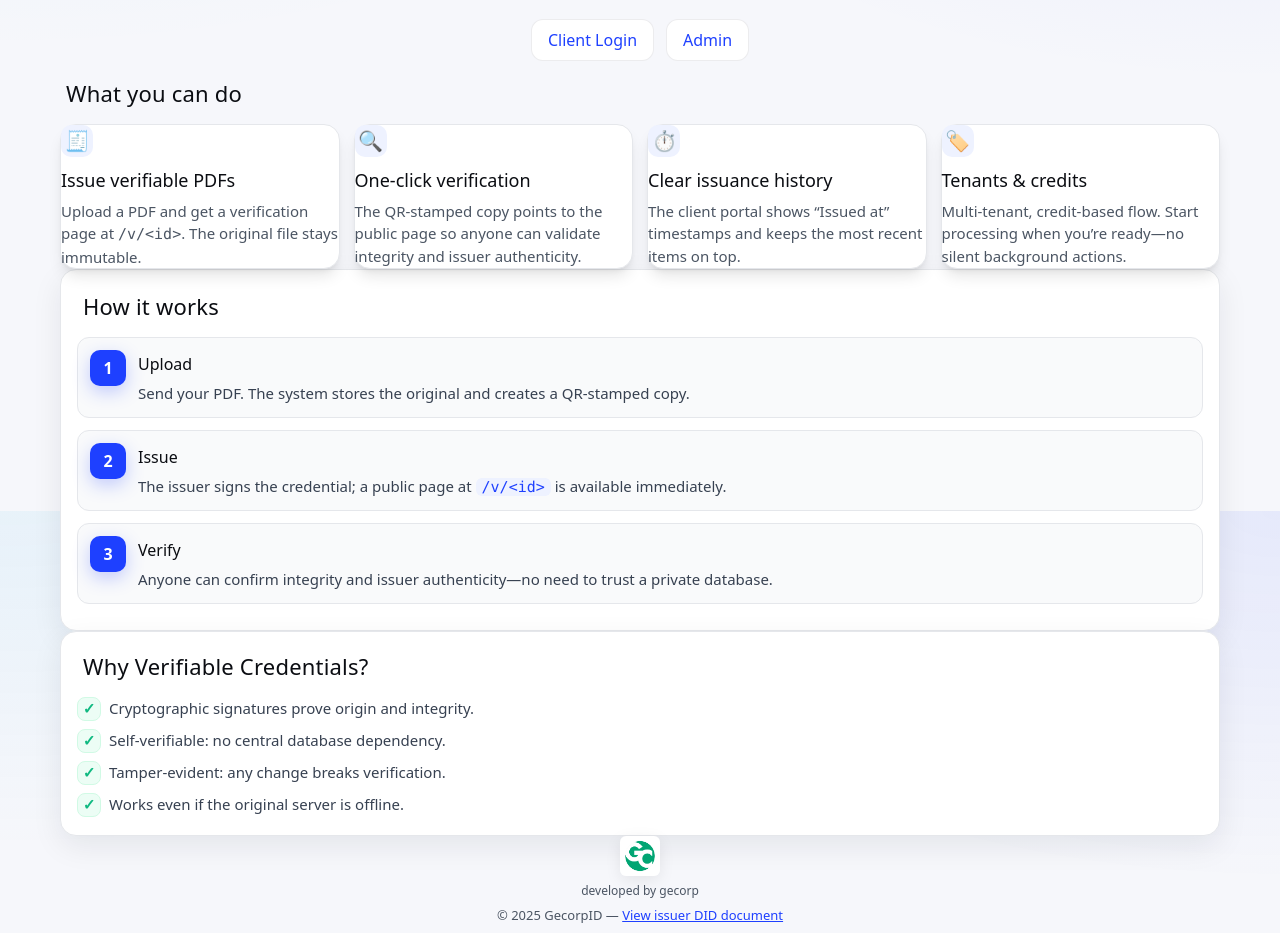
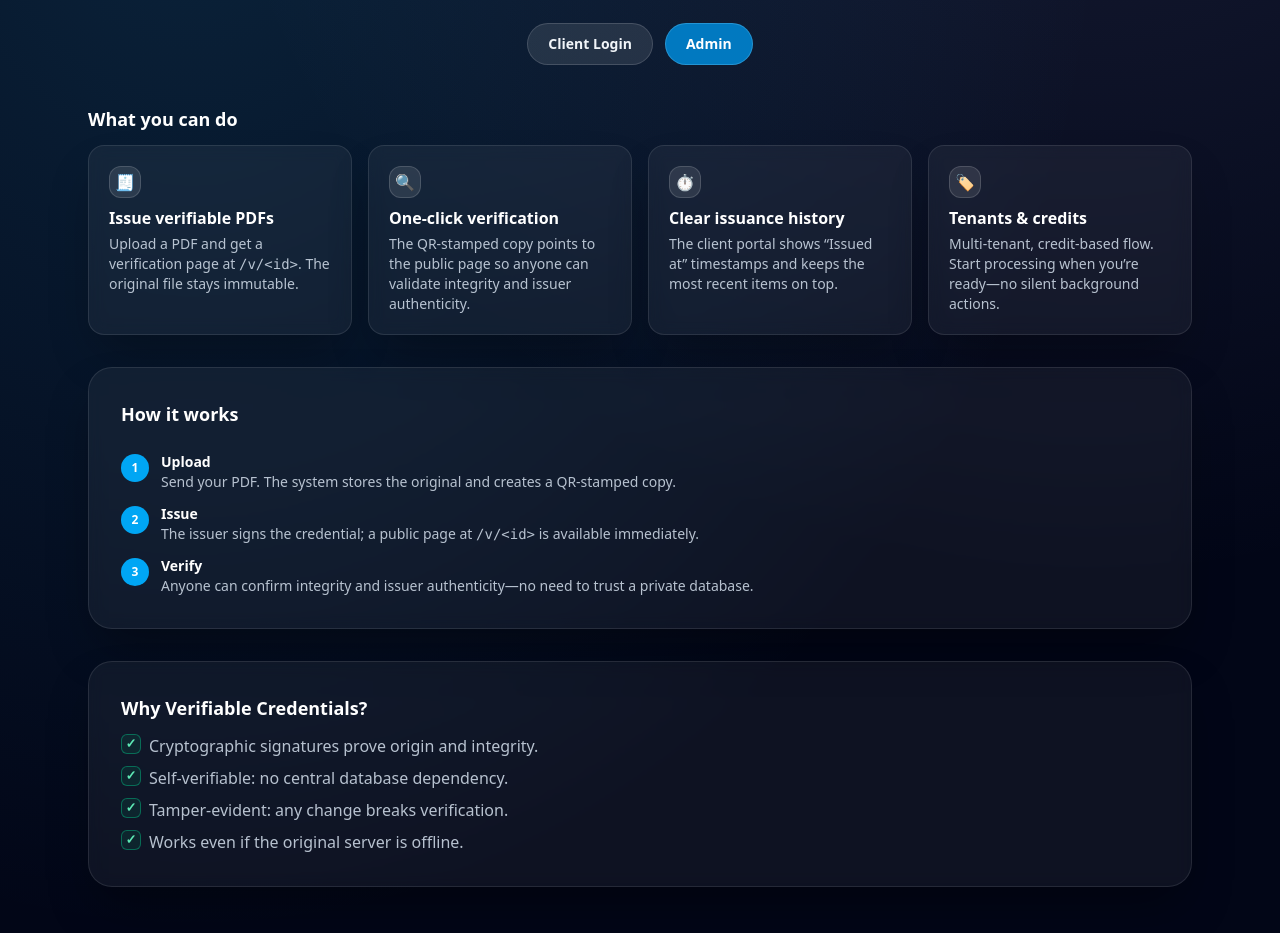
Before and after one commit to nahuelaquiles/gecorpid-vc, a Next.js app: page / in a window 1280 px wide. Shown: the part 289-1222 px from the top of the page. Built offline with nearby package versions, Linux system fonts and the light colour scheme.

Commit message:
Update page.tsx

```diff
--- a/src/app/page.tsx
+++ b/src/app/page.tsx
@@ -1,148 +1,192 @@
 "use client";
 
 import Link from "next/link";
-import { useEffect, useState } from "react";
+import { useState } from "react";
 
 /**
- * Landing page — fuerza tema CLARO en <html> y <body>.
- * - Fondo gris muy claro (no blanco puro)
- * - Mayor contraste en "How it works"
- * - Look más profesional/tech
+ * Landing (dark gradient + glassmorphism) a juego con el área de cliente.
+ * - Fondo: bg-slate-950 + capas radiales (como cliente)
+ * - Tarjetas: border white/10 + bg white/5 + blur/shadow
+ * - Tipografía clara con buen contraste
  */
 export default function Home() {
   const year = new Date().getFullYear();
   const [logoOk, setLogoOk] = useState(true);
   const [heroLogoOk, setHeroLogoOk] = useState(true);
 
-  // Activa tema claro a nivel global SOLO en esta página
-  useEffect(() => {
-    document.documentElement.classList.add("theme-light");
-    document.body.classList.add("theme-light");
-    return () => {
-      document.documentElement.classList.remove("theme-light");
-      document.body.classList.remove("theme-light");
-    };
-  }, []);
+  return (
+    <div className="relative min-h-screen overflow-hidden bg-slate-950 text-slate-100">
+      {/* Degradado radial idéntico al cliente */}
+      <div
+        className="pointer-events-none absolute inset-0 bg-[radial-gradient(130%_140%_at_15%_10%,rgba(56,189,248,0.16),transparent_55%),radial-gradient(120%_120%_at_85%_-10%,rgba(165,180,252,0.14),transparent_60%),linear-gradient(180deg,#020617,rgba(2,6,23,0.92))]"
+        aria-hidden
+      />
 
-  return (
-    <main className="wrap">
       {/* HERO */}
-      <section className="heroSection" aria-labelledby="hero-title">
+      <header className="relative mx-auto max-w-6xl px-6 pt-20 pb-10 text-center">
         {heroLogoOk && (
-          <div className="heroLogoWrap">
           <img
             src="/gecorpid_logo.png"
             alt="GecorpID"
-              width={160}
-              height={160}
-              className="heroLogo"
+            className="mx-auto mb-4 h-28 w-auto"
             loading="eager"
             decoding="async"
             onError={() => setHeroLogoOk(false)}
           />
-          </div>
         )}
+        <h1 className="text-4xl font-semibold tracking-tight text-white md:text-5xl">GecorpID</h1>
+        <p className="mx-auto mt-2 max-w-xl text-base text-slate-300/90">
+          Verifiable PDFs, made simple.
+        </p>
 
-        <h1 id="hero-title" className="title">GecorpID</h1>
-        <p className="subtitle">Verifiable PDFs, made simple.</p>
-        <div className="cta">
-          <Link href="/login" className="btn btnPrimary" aria-label="Go to Client Login">
+        <div className="mt-6 flex flex-wrap justify-center gap-3">
+          <Link
+            href="/login"
+            className="inline-flex items-center gap-2 rounded-full border border-white/15 bg-white/10 px-5 py-2.5 text-sm font-semibold text-slate-100 transition hover:border-white/25 hover:bg-white/20"
+            aria-label="Go to Client Login"
+          >
             Client Login
           </Link>
-          <Link href="/admin" className="btn btnSecondary" aria-label="Go to Admin area">
+          <Link
+            href="/admin"
+            className="inline-flex items-center gap-2 rounded-full border border-sky-300/30 bg-sky-600/90 px-5 py-2.5 text-sm font-semibold text-white transition hover:bg-sky-500"
+            aria-label="Go to Admin area"
+          >
             Admin
           </Link>
         </div>
-      </section>
+      </header>
 
-      {/* FEATURES */}
-      <section className="features" aria-labelledby="features-title">
-        <h2 id="features-title" className="sectionTitle">What you can do</h2>
-        <div className="grid">
-          <article className="card featureCard">
-            <div className="icon" aria-hidden>🧾</div>
-            <h3>Issue verifiable PDFs</h3>
-            <p>
-              Upload a PDF and get a verification page at <code>/v/&lt;id&gt;</code>. The original file
-              stays immutable.
+      {/* CONTENIDO */}
+      <main className="relative mx-auto max-w-6xl px-6 pb-20">
+        {/* WHAT YOU CAN DO */}
+        <section aria-labelledby="features-title">
+          <h2 id="features-title" className="mb-3 text-lg font-semibold text-white">
+            What you can do
+          </h2>
+          <div className="grid gap-4 sm:grid-cols-2 lg:grid-cols-4">
+            <article className="rounded-2xl border border-white/10 bg-white/5 p-5 shadow-2xl shadow-black/30 backdrop-blur">
+              <div className="mb-2 inline-flex h-8 w-8 items-center justify-center rounded-xl border border-white/15 bg-white/10 text-sky-300">
+                🧾
+              </div>
+              <h3 className="text-base font-semibold text-white">Issue verifiable PDFs</h3>
+              <p className="mt-1 text-sm text-slate-300/90">
+                Upload a PDF and get a verification page at <code className="font-mono">/v/&lt;id&gt;</code>.
+                The original file stays immutable.
               </p>
             </article>
 
-          <article className="card featureCard">
-            <div className="icon" aria-hidden>🔍</div>
-            <h3>One-click verification</h3>
-            <p>
+            <article className="rounded-2xl border border-white/10 bg-white/5 p-5 shadow-2xl shadow-black/30 backdrop-blur">
+              <div className="mb-2 inline-flex h-8 w-8 items-center justify-center rounded-xl border border-white/15 bg-white/10 text-indigo-300">
+                🔍
+              </div>
+              <h3 className="text-base font-semibold text-white">One-click verification</h3>
+              <p className="mt-1 text-sm text-slate-300/90">
                 The QR-stamped copy points to the public page so anyone can validate integrity and issuer authenticity.
               </p>
             </article>
 
-          <article className="card featureCard">
-            <div className="icon" aria-hidden>⏱️</div>
-            <h3>Clear issuance history</h3>
-            <p>
+            <article className="rounded-2xl border border-white/10 bg-white/5 p-5 shadow-2xl shadow-black/30 backdrop-blur">
+              <div className="mb-2 inline-flex h-8 w-8 items-center justify-center rounded-xl border border-white/15 bg-white/10 text-fuchsia-300">
+                ⏱️
+              </div>
+              <h3 className="text-base font-semibold text-white">Clear issuance history</h3>
+              <p className="mt-1 text-sm text-slate-300/90">
                 The client portal shows “Issued at” timestamps and keeps the most recent items on top.
               </p>
             </article>
 
-          <article className="card featureCard">
-            <div className="icon" aria-hidden>🏷️</div>
-            <h3>Tenants &amp; credits</h3>
-            <p>
+            <article className="rounded-2xl border border-white/10 bg-white/5 p-5 shadow-2xl shadow-black/30 backdrop-blur">
+              <div className="mb-2 inline-flex h-8 w-8 items-center justify-center rounded-xl border border-white/15 bg-white/10 text-amber-300">
+                🏷️
+              </div>
+              <h3 className="text-base font-semibold text-white">Tenants &amp; credits</h3>
+              <p className="mt-1 text-sm text-slate-300/90">
                 Multi-tenant, credit-based flow. Start processing when you’re ready—no silent background actions.
               </p>
             </article>
           </div>
         </section>
 
-      {/* HOW IT WORKS */}
-      <section className="how" aria-labelledby="how-title">
-        <h2 id="how-title" className="sectionTitle">How it works</h2>
-        <ol className="steps">
-          <li className="step">
-            <span className="num">1</span>
+        {/* HOW IT WORKS (alto contraste en oscuro) */}
+        <section className="mt-8 grid gap-6 rounded-3xl border border-white/10 bg-white/5 p-8 shadow-2xl shadow-black/40 backdrop-blur">
+          <h2 className="text-lg font-semibold text-white">How it works</h2>
+          <ol className="grid gap-3">
+            <li className="flex items-start gap-3">
+              <span className="mt-0.5 inline-flex h-7 w-7 items-center justify-center rounded-full bg-sky-500 text-xs font-semibold text-white">
+                1
+              </span>
               <div>
-              <h4>Upload</h4>
-              <p>Send your PDF. The system stores the original and creates a QR-stamped copy.</p>
-            </div>
-          </li>
-          <li className="step">
-            <span className="num">2</span>
-            <div>
-              <h4>Issue</h4>
-              <p>
-                The issuer signs the credential; a public page at <code>/v/&lt;id&gt;</code> is available immediately.
+                <h4 className="text-sm font-semibold text-white">Upload</h4>
+                <p className="text-sm text-slate-300/90">
+                  Send your PDF. The system stores the original and creates a QR-stamped copy.
                 </p>
               </div>
             </li>
-          <li className="step">
-            <span className="num">3</span>
+            <li className="flex items-start gap-3">
+              <span className="mt-0.5 inline-flex h-7 w-7 items-center justify-center rounded-full bg-sky-500 text-xs font-semibold text-white">
+                2
+              </span>
               <div>
-              <h4>Verify</h4>
-              <p>Anyone can confirm integrity and issuer authenticity—no need to trust a private database.</p>
+                <h4 className="text-sm font-semibold text-white">Issue</h4>
+                <p className="text-sm text-slate-300/90">
+                  The issuer signs the credential; a public page at <code className="font-mono">/v/&lt;id&gt;</code> is available immediately.
+                </p>
+              </div>
+            </li>
+            <li className="flex items-start gap-3">
+              <span className="mt-0.5 inline-flex h-7 w-7 items-center justify-center rounded-full bg-sky-500 text-xs font-semibold text-white">
+                3
+              </span>
+              <div>
+                <h4 className="text-sm font-semibold text-white">Verify</h4>
+                <p className="text-sm text-slate-300/90">
+                  Anyone can confirm integrity and issuer authenticity—no need to trust a private database.
+                </p>
               </div>
             </li>
           </ol>
         </section>
 
         {/* WHY VCs */}
-      <section className="why" aria-labelledby="why-title">
-        <h2 id="why-title" className="sectionTitle">Why Verifiable Credentials?</h2>
-        <ul className="bullets">
-          <li><span className="check">✓</span> Cryptographic signatures prove origin and integrity.</li>
-          <li><span className="check">✓</span> Self-verifiable: no central database dependency.</li>
-          <li><span className="check">✓</span> Tamper-evident: any change breaks verification.</li>
-          <li><span className="check">✓</span> Works even if the original server is offline.</li>
+        <section className="mt-8 rounded-3xl border border-white/10 bg-white/5 p-8 shadow-2xl shadow-black/40 backdrop-blur">
+          <h2 className="text-lg font-semibold text-white">Why Verifiable Credentials?</h2>
+          <ul className="mt-3 grid gap-2 text-slate-300/90">
+            <li className="flex items-start gap-2">
+              <span className="inline-flex h-5 w-5 items-center justify-center rounded-md border border-emerald-400/40 bg-emerald-500/10 text-[13px] font-bold text-emerald-300">
+                ✓
+              </span>
+              Cryptographic signatures prove origin and integrity.
+            </li>
+            <li className="flex items-start gap-2">
+              <span className="inline-flex h-5 w-5 items-center justify-center rounded-md border border-emerald-400/40 bg-emerald-500/10 text-[13px] font-bold text-emerald-300">
+                ✓
+              </span>
+              Self-verifiable: no central database dependency.
+            </li>
+            <li className="flex items-start gap-2">
+              <span className="inline-flex h-5 w-5 items-center justify-center rounded-md border border-emerald-400/40 bg-emerald-500/10 text-[13px] font-bold text-emerald-300">
+                ✓
+              </span>
+              Tamper-evident: any change breaks verification.
+            </li>
+            <li className="flex items-start gap-2">
+              <span className="inline-flex h-5 w-5 items-center justify-center rounded-md border border-emerald-400/40 bg-emerald-500/10 text-[13px] font-bold text-emerald-300">
+                ✓
+              </span>
+              Works even if the original server is offline.
+            </li>
           </ul>
         </section>
 
-      {/* BRAND */}
-      <div className="brand brandBottom">
+        {/* BRAND / FOOTER */}
+        <div className="mt-12 flex flex-col items-center gap-2">
           <a
             href="https://www.gecorp.com.ar"
             target="_blank"
             rel="noopener noreferrer"
             aria-label="Open GECORP website"
-          className="logoLink"
+            className="inline-flex items-center"
           >
             {logoOk ? (
               <img
@@ -150,152 +194,30 @@ export default function Home() {
                 alt="GECORP"
                 width={40}
                 height={40}
-              className="logoImg"
+                className="h-10 w-10 rounded-md shadow-lg shadow-black/30"
                 loading="eager"
                 decoding="async"
                 onError={() => setLogoOk(false)}
               />
             ) : (
-            <span className="logoFallback">GECORP</span>
+              <span className="text-sm font-bold tracking-wide">GECORP</span>
             )}
           </a>
-        <span className="legend">developed by gecorp</span>
+          <span className="text-xs text-slate-400">developed by gecorp</span>
         </div>
 
-      {/* FOOTER */}
-      <footer className="footer">
+        <footer className="mt-6 text-center text-xs text-slate-400">
           © {year} GecorpID —{" "}
-        <a href="/.well-known/did.json" target="_blank" rel="noopener noreferrer">
+          <a
+            href="/.well-known/did.json"
+            target="_blank"
+            rel="noopener noreferrer"
+            className="underline decoration-slate-500 hover:text-slate-300"
+          >
             View issuer DID document
           </a>
         </footer>
-
-      {/* Styles locales del landing */}
-      <style jsx>{`
-        * { box-sizing: border-box; }
-        html, body, .wrap { min-height: 100%; }
-
-        /* ---------- HERO ---------- */
-        .heroSection {
-          max-width: 1160px;
-          margin: 0 auto;
-          text-align: center;
-          background: transparent;
-          padding: 28px 20px 16px;
-        }
-        .heroLogoWrap { display: flex; justify-content: center; margin-bottom: 10px; }
-        .heroLogo { display: block; width: clamp(108px, 18vw, 160px); height: auto; object-fit: contain; }
-
-        .title {
-          font-size: clamp(34px, 6vw, 64px);
-          line-height: 1.06;
-          letter-spacing: -0.02em;
-          margin: 0 0 6px;
-        }
-        .subtitle {
-          margin: 0 auto 18px;
-          max-width: 700px;
-          color: var(--muted);
-          font-size: clamp(14px, 1.8vw, 18px);
-        }
-        .cta {
-          display: flex; gap: 12px; justify-content: center; flex-wrap: wrap;
-        }
-        .btnPrimary {
-          background: linear-gradient(180deg, #3b82f6, var(--accent));
-          color: #fff;
-          border: 1px solid rgba(30, 64, 255, 0.35);
-          box-shadow: 0 8px 28px rgba(30, 64, 255, 0.24);
-        }
-        .btnPrimary:hover { filter: brightness(1.04); }
-        .btnSecondary {
-          background: #fff; color: var(--accent);
-          border: 1px solid rgba(30, 64, 255, 0.35);
-          box-shadow: 0 8px 24px rgba(2, 6, 23, 0.06);
-        }
-        .btnSecondary:hover { background: rgba(30, 64, 255, 0.06); }
-
-        /* ---------- FEATURES ---------- */
-        .features { max-width: 1160px; margin: 0 auto; }
-        .sectionTitle { font-size: 22px; margin: 0 6px 14px; letter-spacing: 0.2px; }
-        .grid { display: grid; grid-template-columns: repeat(12, 1fr); gap: 14px; }
-        .featureCard { grid-column: span 12; transition: transform 0.12s ease, border-color 0.2s ease; }
-        .featureCard:hover { transform: translateY(-2px); }
-        .icon {
-          font-size: 20px; width: 32px; height: 32px;
-          display: inline-flex; align-items: center; justify-content: center;
-          border-radius: 10px; background: #eef2ff; color: var(--accent);
-          margin-bottom: 6px;
-        }
-        .card h3 { margin: 4px 0 6px; font-size: 18px; color: var(--text); }
-        .card p { margin: 0; color: var(--muted); font-size: 15px; }
-        @media (min-width: 740px) { .featureCard { grid-column: span 6; } }
-        @media (min-width: 1024px) { .featureCard { grid-column: span 3; } }
-
-        /* ---------- HOW IT WORKS (alto contraste) ---------- */
-        .how {
-          max-width: 1160px;
-          margin: 0 auto;
-          background: var(--card);
-          border: 1px solid #e5e7eb;
-          border-radius: 16px;
-          box-shadow: 0 10px 30px rgba(16, 24, 40, 0.08);
-          padding: 20px 16px 12px;
-          color: var(--text);
-        }
-        .steps { list-style: none; margin: 12px 0 14px; padding: 0; display: grid; gap: 12px; }
-        .step {
-          display: grid; grid-template-columns: 36px 1fr; gap: 12px; align-items: start;
-          background: #f9fafb; border: 1px solid #e5e7eb; border-radius: 12px; padding: 12px;
-        }
-        .num {
-          display: inline-flex; align-items: center; justify-content: center;
-          width: 36px; height: 36px; font-weight: 800; border-radius: 10px;
-          background: #1e40ff; color: #fff; border: 0;
-          box-shadow: 0 6px 18px rgba(30,64,255,0.25);
-        }
-        .step h4 { margin: 2px 0 6px; font-size: 16px; color: #0b0d12; }
-        .step p  { margin: 0; font-size: 15px; color: #374151; }
-        .step code { background: #eef2ff; color: #1e40ff; padding: 0 6px; border-radius: 6px; }
-
-        /* ---------- WHY VCs ---------- */
-        .why {
-          max-width: 1160px;
-          margin: 0 auto;
-          background: var(--card);
-          border: 1px solid #e5e7eb;
-          border-radius: 16px;
-          box-shadow: 0 10px 30px rgba(16, 24, 40, 0.08);
-          padding: 18px 16px;
-        }
-        .bullets {
-          list-style: none; margin: 8px 0 0; padding: 0; display: grid; gap: 8px; color: #374151;
-        }
-        .bullets li {
-          display: grid; grid-template-columns: 24px 1fr; align-items: start; gap: 8px; font-size: 15px;
-        }
-        .check {
-          display: inline-flex; align-items: center; justify-content: center;
-          width: 24px; height: 24px; border-radius: 8px;
-          background: #ecfdf5; color: #10b981; font-weight: 800; border: 1px solid #d1fae5;
-        }
-
-        /* ---------- BRAND ---------- */
-        .brand { display: flex; flex-direction: column; align-items: center; gap: 6px; }
-        .logoLink { display: inline-flex; align-items: center; }
-        .logoImg { display: block; width: 40px; height: 40px; object-fit: cover; border-radius: 6px; box-shadow: 0 4px 16px rgba(0,0,0,0.08); }
-        .logoFallback { font-weight: 800; letter-spacing: 0.2px; font-size: 18px; }
-        .legend { font-size: 12px; color: var(--muted); }
-        .brandBottom { max-width: 1160px; margin: 0 auto; }
-
-        /* ---------- FOOTER ---------- */
-        .footer {
-          max-width: 1160px; margin: 0 auto; text-align: center;
-          color: var(--muted); font-size: 13px; padding: 6px 16px 12px;
-        }
-        .footer a { color: var(--accent); text-decoration: underline; }
-        .footer a:hover { opacity: 0.9; }
-      `}</style>
       </main>
+    </div>
   );
 }
```
Lines whose indentation alone changed are shown as unchanged.
